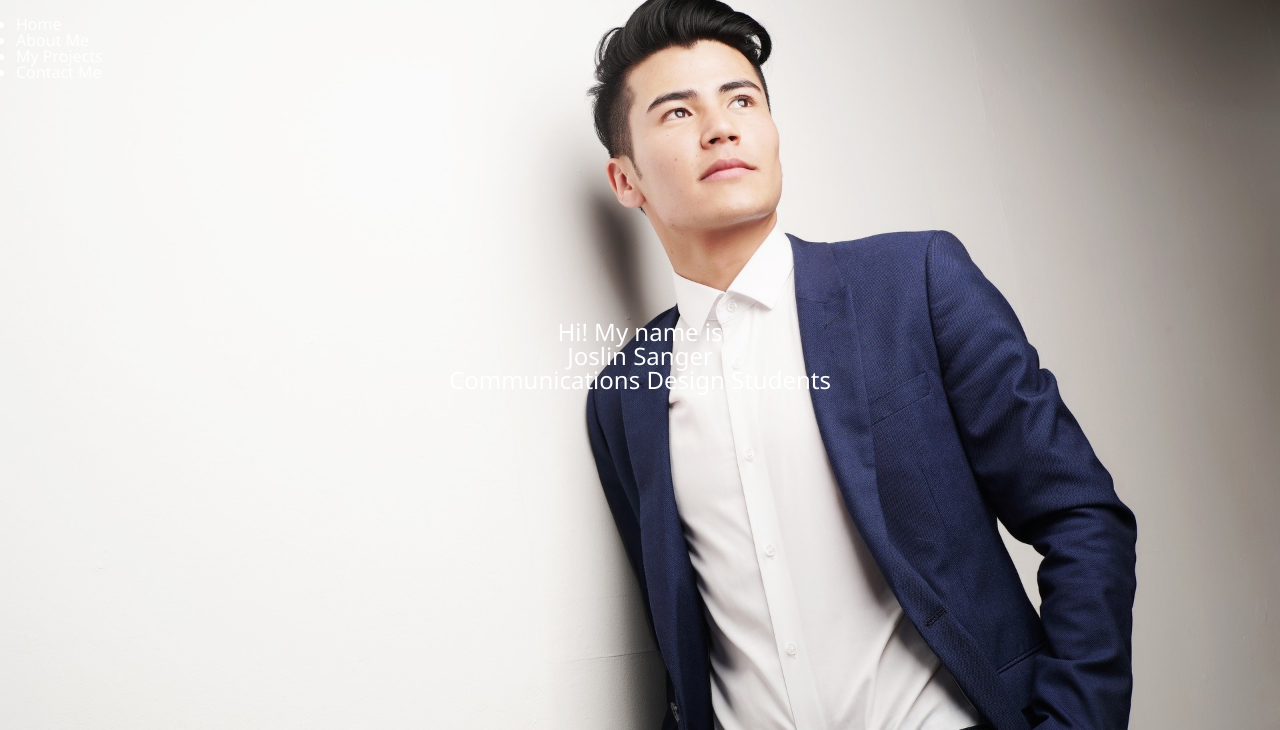
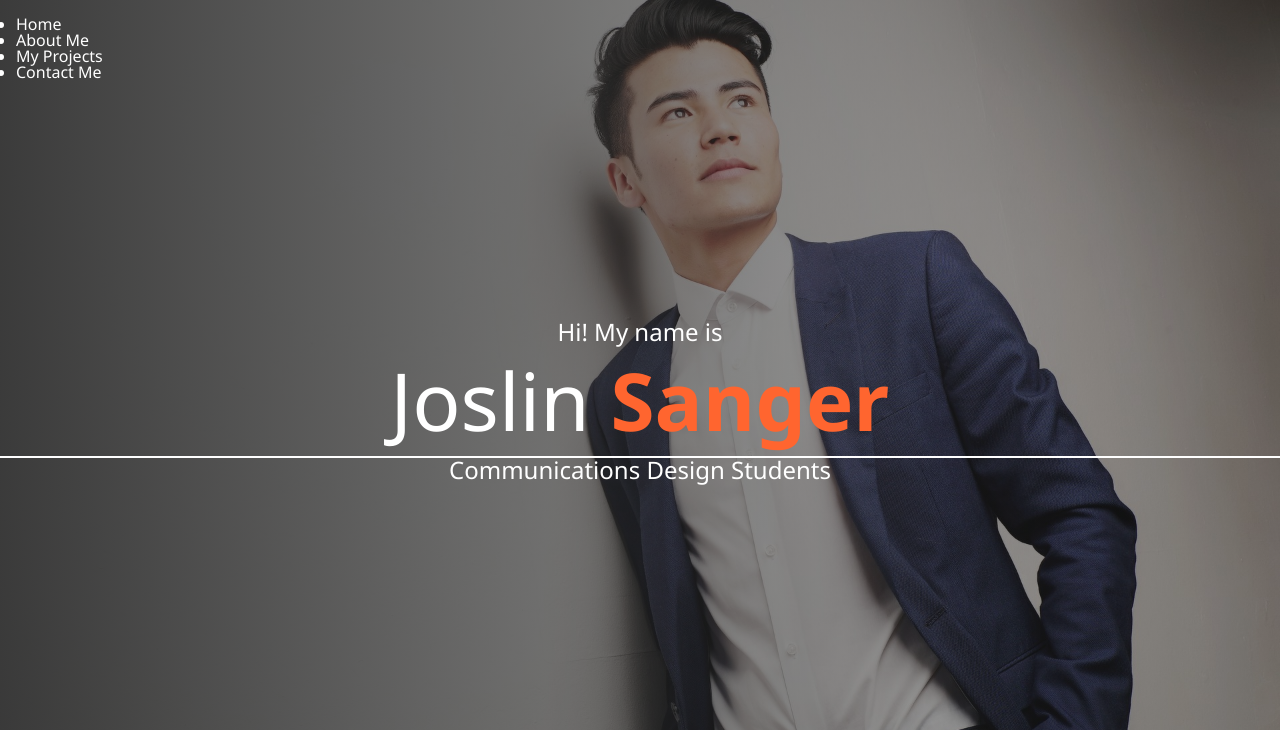
Before and after one commit to nic-dgl203-2021FA/assignment4b-joslin26, a plain HTML site: page index.html in a window 1280 px wide. Shown: the top 730 px of the page. Drawn offline with Linux system fonts and the light colour scheme.

Commit message:
Add styles to home page headings

```diff
--- a/_home.scss
+++ b/_home.scss
@@ -4,6 +4,25 @@
     overflow: hidden;
     align-items: center;
     text-align: center;
-    background: url('../img/model-1.jpg') center top;
+    background:
+    linear-gradient(
+        to right,
+        rgba($primary-color, 0.9),
+        rgba($primary-color, 0.3)
+    ),
+
+    url('../img/model-1.jpg') center top;
     background-size: cover;
+
+    &__name {
+        font-size: 5rem;
+        padding-bottom: 1rem;
+        margin-top: 1rem;
+        border-bottom: 2px solid #fff;
+
+        &--last {
+            color: $secondary-color;
+            font-weight: 700;
+        }
+    }
 }
--- a/main.scss
+++ b/main.scss
@@ -1,5 +1,5 @@
-@import '_config';
-@import '_home';
+@import 'config';
+@import 'home';
 
 
 body {
```
Also changed, not shown: main.css, main.min.css, 2 other files.
